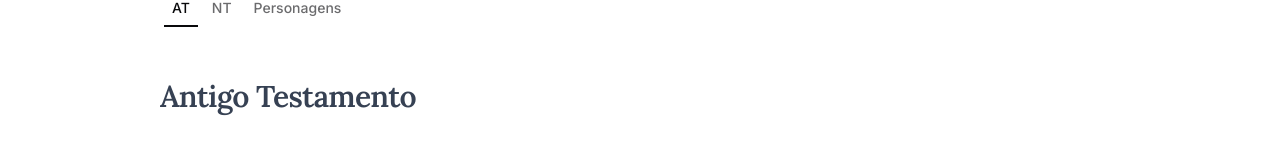
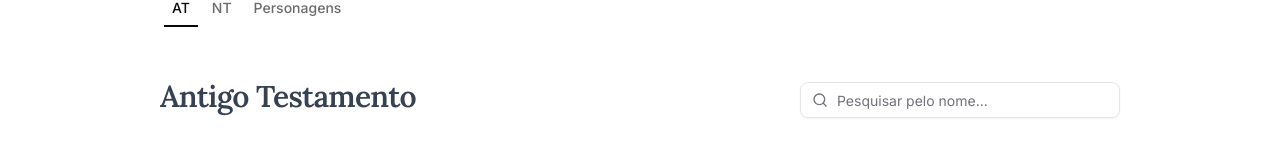
Before and after one commit to oceanodg/ocn-institucional-v4, a Next.js app: page /oceano-academy/materiais-didaticos in a window 1280 px wide. Shown: the part 347-514 px from the top of the page. Built offline with nearby package versions, Linux system fonts and the light colour scheme.

Commit message:
feat: add search functionality to MaterialsTabContent for filtering educational materials by title, enhancing user experience

```diff
--- a/app/(site)/oceano-academy/materiais-didaticos/materials-tab-content.tsx
+++ b/app/(site)/oceano-academy/materiais-didaticos/materials-tab-content.tsx
@@ -1,5 +1,10 @@
+"use client";
+
 import Link from "next/link";
+import { Search } from "lucide-react";
+import { useMemo, useState } from "react";
 import { H2, H3 } from "~/components/ui";
+import { Input } from "~/components/ui/input";
 import { TabsContent } from "~/components/ui/tabs";
 import { Table, TableBody, TableCell, TableRow } from "~/components/ui/table";
 import { cn } from "~/lib/utils";
@@ -22,6 +27,19 @@ export type MaterialsTab = {
   heading: string;
   groups: MaterialGroup[];
 };
+
+function normalizeForSearch(text: string) {
+  return text
+    .normalize("NFD")
+    .replace(/[\u0300-\u036f]/g, "")
+    .toLowerCase();
+}
+
+function matchesTitleSearch(title: string, query: string) {
+  const normalizedQuery = normalizeForSearch(query.trim());
+  if (!normalizedQuery) return true;
+  return normalizeForSearch(title).includes(normalizedQuery);
+}
 
 function LinkMaterial(props: {
   url: string;
@@ -93,12 +111,49 @@ function MaterialRow(material: Material) {
 }
 
 export function MaterialsTabContent({ value, heading, groups }: MaterialsTab) {
+  const [searchQuery, setSearchQuery] = useState("");
+
+  const filteredGroups = useMemo(() => {
+    const query = searchQuery.trim();
+    if (!query) return groups;
+
+    return groups
+      .map((group) => ({
+        ...group,
+        materials: group.materials.filter((material) =>
+          matchesTitleSearch(material.title, query)
+        ),
+      }))
+      .filter((group) => group.materials.length > 0);
+  }, [groups, searchQuery]);
+
   return (
     <TabsContent value={value}>
       <section className="py-5 flex flex-col gap-8 sm:gap-10 mb-10">
+        <div className="flex flex-col gap-4 sm:flex-row sm:items-center sm:justify-between">
           <H2>{heading}</H2>
+          <div className="relative w-full sm:max-w-xs">
+            <Search
+              aria-hidden
+              className="pointer-events-none absolute top-1/2 left-3 size-4 -translate-y-1/2 text-muted-foreground"
+            />
+            <Input
+              type="search"
+              placeholder="Pesquisar pelo nome..."
+              value={searchQuery}
+              onChange={(event) => setSearchQuery(event.target.value)}
+              className="pl-9"
+              aria-label={`Pesquisar materiais em ${heading}`}
+            />
+          </div>
+        </div>
 
-        {groups.map((group) => (
+        {filteredGroups.length === 0 ? (
+          <p className="text-muted-foreground">
+            Nenhum material encontrado para &ldquo;{searchQuery.trim()}&rdquo;.
+          </p>
+        ) : (
+          filteredGroups.map((group) => (
             <div key={group.title}>
               <H3>{group.title}</H3>
               <Table className="mt-6">
@@ -109,7 +164,8 @@ export function MaterialsTabContent({ value, heading, groups }: MaterialsTab) {
                 </TableBody>
               </Table>
             </div>
-        ))}
+          ))
+        )}
       </section>
     </TabsContent>
   );
```
Lines whose indentation alone changed are shown as unchanged.
